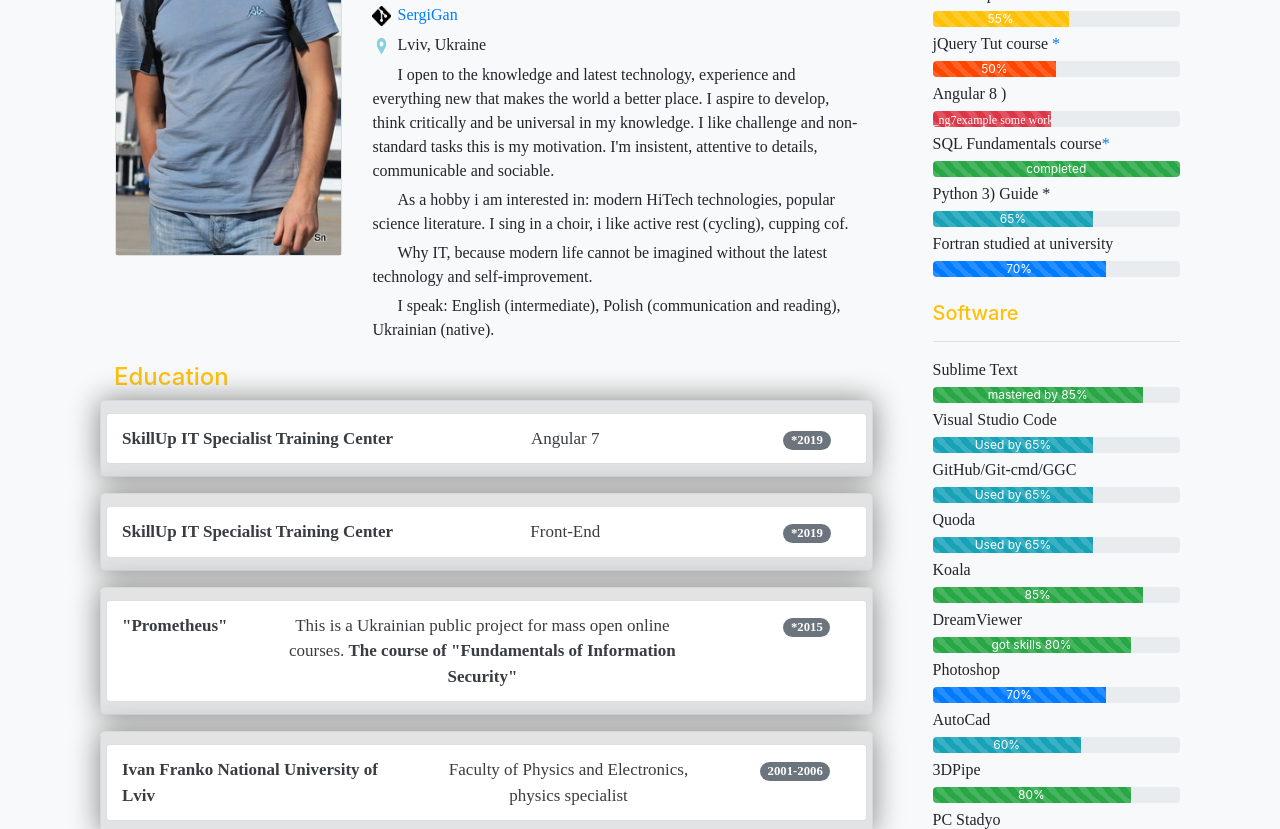
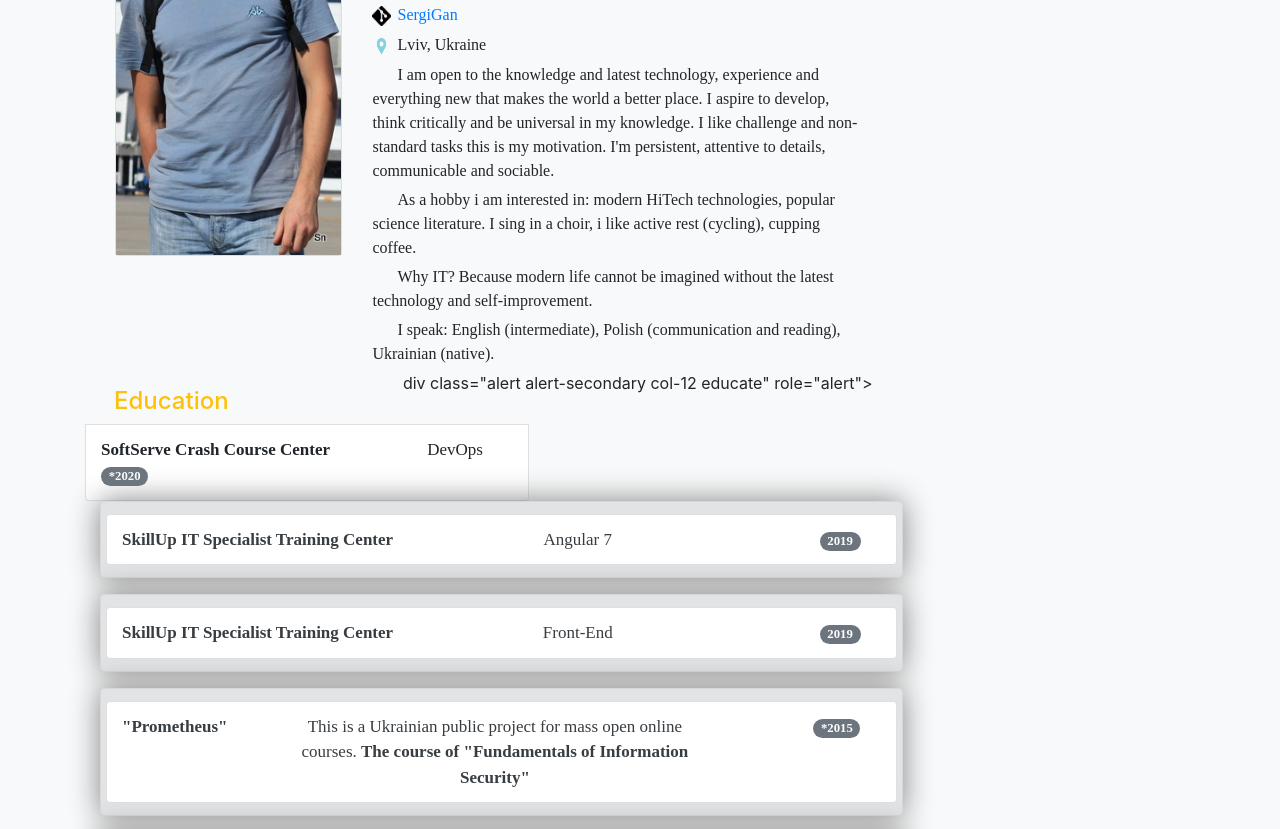
Before and after one commit to SergiGan/myLittlePage.io, a plain HTML site: page index.html in a window 1280 px wide. Shown: the part 255-1084 px from the top of the page. Drawn offline with nearby package versions, Linux system fonts and the light colour scheme.

```diff
--- a/index.html
+++ b/index.html
@@ -50,20 +50,28 @@
 											<p style="margin-bottom:6px;"><i class="fas fa-map-marker-alt"><a><img class="icon" alt="" src="images/canvas.png"></a></i>  Lviv, Ukraine</p>
 
 										<span ><p id="text">
-I open to the knowledge and latest technology, experience and everything new that makes the world a better place. I aspire to develop, think critically and be universal in my knowledge. I like challenge and non-standard tasks this is my motivation.
- I'm insistent, attentive to details, communicable and sociable.
-<p id="text">As a hobby i am interested in: modern HiTech technologies, popular science literature. I sing in a choir, i like active rest (cycling), cupping cof.</p>
-<p id="text">Why IT, because modern life cannot be imagined without the latest technology and self-improvement.</p>
+I am open to the knowledge and latest technology, experience and everything new that makes the world a better place. I aspire to develop, think critically and be universal in my knowledge. I like challenge and non-standard tasks this is my motivation.
+ I'm persistent, attentive to details, communicable and sociable.
+<p id="text">As a hobby i am interested in: modern HiTech technologies, popular science literature. I sing in a choir, i like active rest (cycling), cupping coffee.</p>
+<p id="text">Why IT? Because modern life cannot be imagined without the latest technology and self-improvement.</p>
 <p id="text">I speak: English (intermediate), Polish (communication and reading), Ukrainian (native).</p></span>
 									</div>
 									<!--end part contacts--><!--add inf-->
 						<br>
 						<h4 class="text-warning" id="tab">Education</h4>
 							<hr><!--start edu-->
+								div class="alert alert-secondary col-12 educate" role="alert">
+									<div class="list-group-item d-flex justify-content-between row pl-0">
+									     <div class="col-md-auto col-8 order-md-1 text-left"><b>SoftServe Crash Course Center</b></div>
+									     	<div class="col-md-2 col-4 order-md-3 text-right"><span class="badge badge-secondary badge-pill">*2020</span></div>
+									     		<div class="col-md-3 col-12 order-md-2 text-center">DevOps
+									     	</div>
+									</div>
+								</div>
 								<div class="alert alert-secondary col-12 educate" role="alert">
 									<div class="list-group-item d-flex justify-content-between row pl-0">
 									     <div class="col-md-auto col-8 order-md-1 text-left"><b>SkillUp IT Specialist Training Center</b></div>
-									     	<div class="col-md-2 col-4 order-md-3 text-right"><span class="badge badge-secondary badge-pill">*2019</span></div>
+									     	<div class="col-md-2 col-4 order-md-3 text-right"><span class="badge badge-secondary badge-pill">2019</span></div>
 									     		<div class="col-md-3 col-12 order-md-2 text-center">Angular 7
 									     	</div>
 									</div>
@@ -71,7 +79,7 @@ I open to the knowledge and latest technology, experience and everything new tha
 								<div class="alert alert-secondary col-12 educate" role="alert">
 									<div class="list-group-item d-flex justify-content-between row pl-0">
 										<div class="col-md-auto col-8 order-md-1 text-left"><b>SkillUp IT Specialist Training Center</b></div>
-											<div class="col-md-2 col-4 order-md-3 text-right"><span class="badge badge-secondary badge-pill">*2019</span>
+											<div class="col-md-2 col-4 order-md-3 text-right"><span class="badge badge-secondary badge-pill">2019</span>
 									 		</div>
 											<div class="col-md-3 col-12 order-md-2 text-center">Front-End
 										</div>
```
